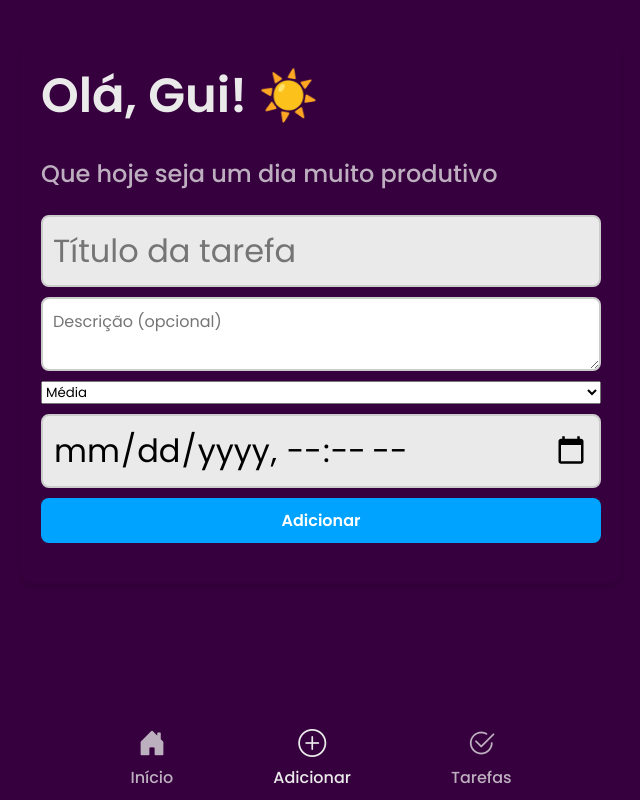
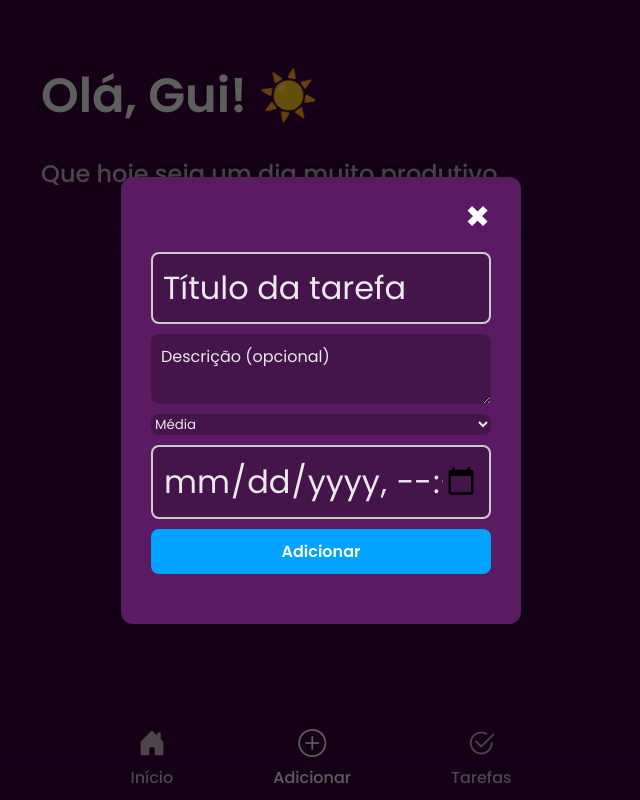
Before and after one commit to GuiFurlaneti/todo-app, a React (Vite) app: page / in a window 1280 px wide. Both pictures are taken after a click on the button "Adicionar". Shown: the whole page, without its empty margins (319-959 px from the left). Built offline with nearby package versions, Linux system fonts and the light colour scheme; the HTML template or start-up script is replaced by a standard one.

Commit message:
feat: estilização e mudança na função 'adicionar'

```diff
--- a/src/App.css
+++ b/src/App.css
@@ -29,7 +29,13 @@
   font-size: 2rem;
   border: 2px solid #ccc;
   border-radius: 8px;
-  background-color: #eaeaea;
+  background-color: rgba(0, 0, 0, 0.25);
+  color: var(--text-color);
+}
+
+.form-tarefa input::placeholder,
+.form-tarefa textarea::placeholder {
+  color: var(--text-color);
 }
 
 .form-tarefa button {
@@ -44,17 +50,27 @@
 }
 
 .form-tarefa button:hover {
-  background-color: #007fc2;
+  background-color: rgba(0, 0, 0, 0.25);
+  color: var(--text-color);
 }
 
 .form-tarefa textarea {
   flex: 1;
   padding: 10px;
   font-size: 1rem;
-  border: 2px solid #ccc;
+  border: transparent;
   border-radius: 8px;
   resize: vertical;
   min-height: 60px;
+  background-color: rgba(0, 0, 0, 0.25);
+  color: var(--text-color);
+}
+
+.form-tarefa select {
+  background-color: rgba(0, 0, 0, 0.25);
+  color: var(--text-color);
+  border: transparent;
+  border-radius: 8px;
 }
 
 .menu-inferior {
@@ -68,6 +84,7 @@
   justify-content: center;
   gap: 100px;
   padding: 10px;
+  background-color: var(--background-color);
 }
 
 .menu-inferior button {
@@ -107,3 +124,53 @@
   90% { opacity: 1; }
   100% { opacity: 0; transform: translateY(-10px); }
 }
+
+/* Fundo escurecido */
+.modal-overlay {
+  position: fixed;
+  top: 0;
+  left: 0;
+  width: 100%;
+  height: 100%;
+  background: rgba(0, 0, 0, 0.6);
+  display: flex;
+  align-items: center;
+  justify-content: center;
+  z-index: 999;
+}
+
+/* Caixa do modal */
+.modal-conteudo {
+  background-color: #5a1b63;
+  padding: 30px;
+  border-radius: 12px;
+  width: 90%;
+  max-width: 400px;
+  box-shadow: 0 4px 20px rgba(0, 0, 0, 0.3);
+  animation: popIn 0.3s ease-out;
+  color: #fff;
+}
+
+/* Animação suave */
+@keyframes popIn {
+  from {
+    opacity: 0;
+    transform: scale(0.9);
+  }
+  to {
+    opacity: 1;
+    transform: scale(1);
+  }
+}
+
+/* Botão de fechar */
+.fechar-modal {
+    background: none;
+    border: none;
+    color: #fff;
+    font-size: 30px;
+    position: relative;
+    top: -12px;
+    right: -314px;
+    cursor: pointer;
+}
--- a/src/App.jsx
+++ b/src/App.jsx
@@ -82,10 +82,16 @@ setTelaAtual('inicio');
   };
 
   const marcarComoConcluida = (index) => {
-    const novasTarefas = [...tarefas];
-    novasTarefas[index].concluida = !novasTarefas[index].concluida;
-    setTarefas(novasTarefas);
+    setTarefas((tarefasAnteriores) => {
+      const novasTarefas = [...tarefasAnteriores];
+      novasTarefas[index] = {
+        ...novasTarefas[index],
+        concluida: !novasTarefas[index].concluida,
       };
+      return novasTarefas;
+    });
+  };
+
 
   function removerTarefa(index) {
     const confirmar = window.confirm('Tem certeza que deseja excluir esta tarefa?');
@@ -144,12 +150,19 @@ setTelaAtual('inicio');
     )}
 
       {telaAtual === 'adicionar' && (
+        <div className="modal-overlay">
+          <div className="modal-conteudo">
+            <button className="fechar-modal" onClick={() => setTelaAtual('inicio')}>
+              ✖
+            </button>
             <FormularioTarefa
               novaTarefa={novaTarefa}
               setNovaTarefa={setNovaTarefa}
               adicionarTarefa={adicionarTarefa}
               modoEdicao={modoEdicao}
             />
+          </div>
+        </div>
       )}
 
       {telaAtual === 'concluidas' && (
--- a/src/components/Tarefa.css
+++ b/src/components/Tarefa.css
@@ -1,75 +1,92 @@
-:root {
-  --primary-color: #550062;
-  --text-color: #eaeaea;
-  --background-color: #36003E;
-}
-
-.tarefa {
-  background-color: #eaeaea20;
+.tarefa-card {
+  background-color: #5a1b63;
   border-radius: 12px;
   padding: 16px;
   display: flex;
-  flex-direction: column;
-  gap: 8px;
-  color: var(--text-color);
+  align-items: flex-start;
+  gap: 12px;
+  color: #eaeaea;
   position: relative;
-  border-left: 6px solid transparent;
+  cursor: pointer;
+  transition: transform 0.2s ease, background 0.3s ease;
+  min-width: 260px;
 }
 
-.tarefa strong {
-  color: var(--text-color);
-  font-size: 1.2em;
-  font-weight: bold;
+.tarefa-card:hover {
+  transform: scale(1.02);
+  background-color: #70217a;
 }
 
-.tarefa p {
-  color: var(--text-color);
-  font-weight: normal;
-  opacity: 75%;
+/* Bolinha de status (toggle de conclusão) */
+.status-bolinha {
+  width: 18px;
+  height: 18px;
+  border: 2px solid #eaeaea;
+  border-radius: 50%;
+  margin-top: 4px;
+  cursor: pointer;
+  flex-shrink: 0;
 }
 
-.tarefa.concluida {
-  background-color: #d0f0c015;
-  text-decoration: line-through;
-  color: #eaeaea75;
+.status-bolinha:hover {
+  background-color: #431449;
+  border-color: #eb53ff;
 }
 
-.tarefa-botoes {
+/* Conteúdo central (título, descrição, data) */
+.tarefa-conteudo {
   display: flex;
-  gap: 10px;
+  flex-direction: column;
+  gap: 4px;
+  flex: 1;
 }
 
-.tarefa-botoes button {
-  background: none;
-  border: none;
-  font-size: 20px;
-  cursor: pointer;
-  transition: transform 0.2s ease;
+.tarefa-conteudo strong {
+  font-size: 1.1rem;
+  font-weight: bold;
+  color: #fff;
 }
 
-.tarefa-botoes button:hover {
-  transform: scale(1.2);
-}
-
-.tarefa .prioridade.baixa {
-  border-left-color: #0d00ff;
-}
-
-.tarefa .prioridade.media {
-  border-left-color: #ffcc00;
-}
-
-.tarefa .prioridade.alta {
-  border-left-color: #ff0026;
+.tarefa-conteudo p {
+  font-size: 0.9rem;
+  color: #eaeaea;
+  opacity: 0.8;
 }
 
 .data-limite {
   font-size: 0.8rem;
-  opacity: 0.85;
-  color: var(--text-color);
+  color: #aaa;
+  margin-top: 4px;
 }
 
 .data-limite.atrasada {
-  color: #eaeaea90;
-  font-weight: normal;
+  color: #ff8080;
 }
+
+/* Faixa de prioridade à esquerda */
+.faixa-prioridade {
+  position: absolute;
+  bottom: 0;
+  left: 0;
+  width: 6px;
+  height: 100%;
+  border-radius: 12px 0 0 12px;
+}
+
+.faixa-prioridade.prioridade-baixa {
+  background-color: #007bff; /* azul */
+}
+
+.faixa-prioridade.prioridade-media {
+  background-color: #ffcc00; /* amarelo */
+}
+
+.faixa-prioridade.prioridade-alta {
+  background-color: #ff0033; /* vermelho */
+}
+
+/* Concluída (fica opaca e cortada) */
+.tarefa-card.concluida {
+  opacity: 0.5;
+  text-decoration: line-through;
+}
--- a/src/components/Tarefa.jsx
+++ b/src/components/Tarefa.jsx
@@ -1,37 +1,51 @@
 import './Tarefa.css';
 
 function Tarefa({ tarefa, index, marcarComoConcluida, removerTarefa, editarTarefa }) {
-  // Verifica se está atrasada
-  const estaAtrasada = tarefa.dataLimite && new Date(tarefa.dataLimite) < new Date() && !tarefa.concluida;
+  const estaAtrasada =
+    tarefa.dataLimite &&
+    new Date(tarefa.dataLimite) < new Date() &&
+    !tarefa.concluida;
+
+  const corPrioridade =
+    tarefa.prioridade === 'alta'
+      ? 'prioridade-alta'
+      : tarefa.prioridade === 'media'
+      ? 'prioridade-media'
+      : 'prioridade-baixa';
 
   return (
-  <li
-    className={`tarefa ${tarefa.concluida ? 'concluida' : ''}`}
+    <div className={`tarefa-card ${tarefa.concluida ? 'concluida' : ''}`}>
+      {/* Bolinha de status (toggle de conclusão) */}
+      <div
+        className={`status-bolinha ${tarefa.concluida ? 'ativa' : ''}`}
+        onClick={(e) => {
+          e.stopPropagation(); // evita cliques indesejados em outros elementos
+          marcarComoConcluida(index);
+        }}
+      ></div>
+
+      {/* Conteúdo clicável para editar */}
+      <div
+        className="tarefa-conteudo"
+        onClick={() => editarTarefa(index)} // só o conteúdo abre a edição
       >
-    <div>
         <strong>{tarefa.titulo}</strong>
-      {tarefa.descricao && (
-        <p style={{ fontSize: '1rem' }}>
-          {tarefa.descricao}
-        </p>
-      )}
-      <span className={`prioridade ${tarefa.prioridade}`}>
-        Prioridade: {tarefa.prioridade}
+        {tarefa.descricao && <p>{tarefa.descricao}</p>}
+        {tarefa.dataLimite && (
+          <span className={`data-limite ${estaAtrasada ? 'atrasada' : ''}`}>
+            {new Date(tarefa.dataLimite).toLocaleDateString('pt-BR', {
+              weekday: 'long',
+              day: 'numeric',
+              month: 'long',
+              year: 'numeric',
+            })}
           </span>
-      {tarefa.dataLimite && (
-        <div className={`data-limite`}>
-          {new Date(tarefa.dataLimite).toLocaleString('pt-BR')}
-        </div>
         )}
       </div>
 
-    <div className="tarefa-botoes">
-      <button onClick={() => marcarComoConcluida(index)}>✅</button>
-      <button onClick={() => removerTarefa(index)}>🗑️</button>
-      <button onClick={() => editarTarefa(index)}>✏️</button>
+      {/* Faixa lateral de prioridade */}
+      <div className={`faixa-prioridade ${corPrioridade}`}></div>
     </div>
-  </li>
-
   );
 }
 
--- a/src/index.css
+++ b/src/index.css
@@ -89,7 +89,3 @@ p {
   cursor: pointer;
   transition: background 0.3s ease;
 }
-
-.form-tarefa button:hover {
-  background-color: #007ecb;
-}
```
Lines whose indentation alone changed are shown as unchanged.
